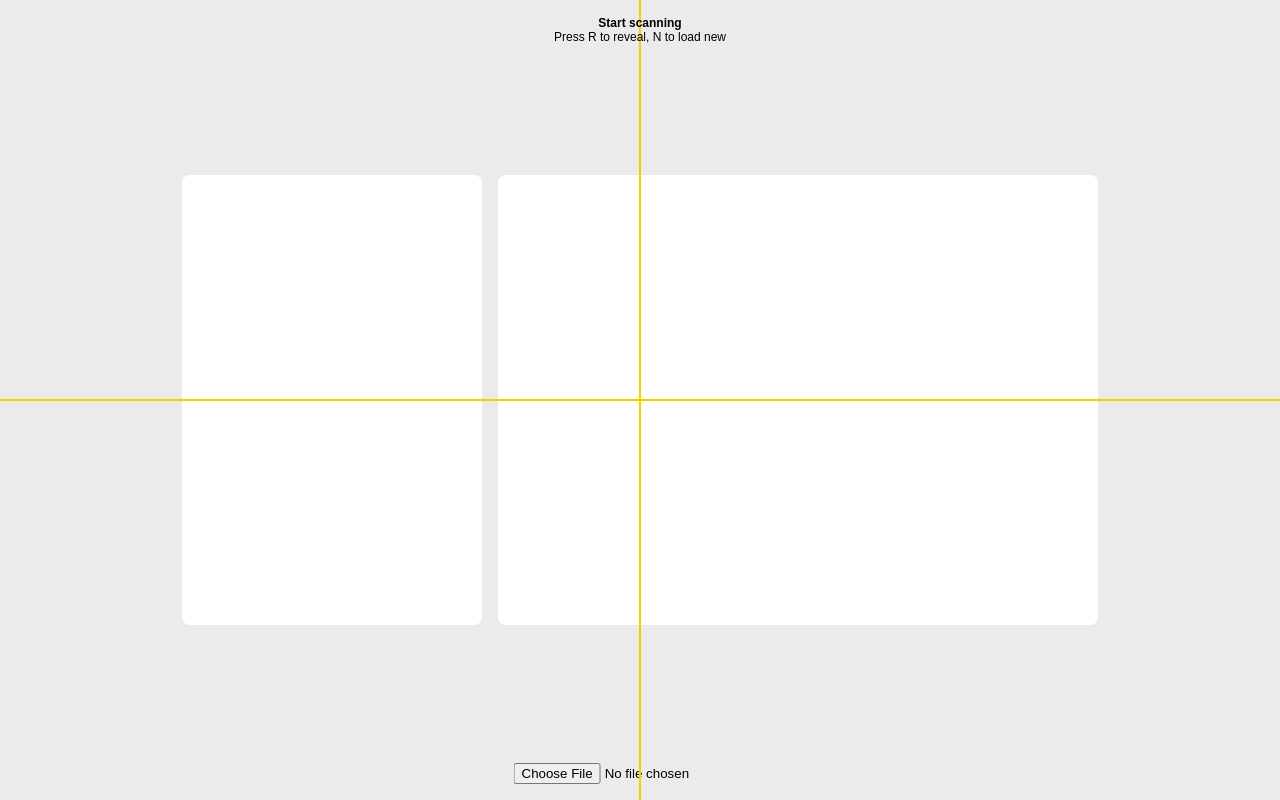
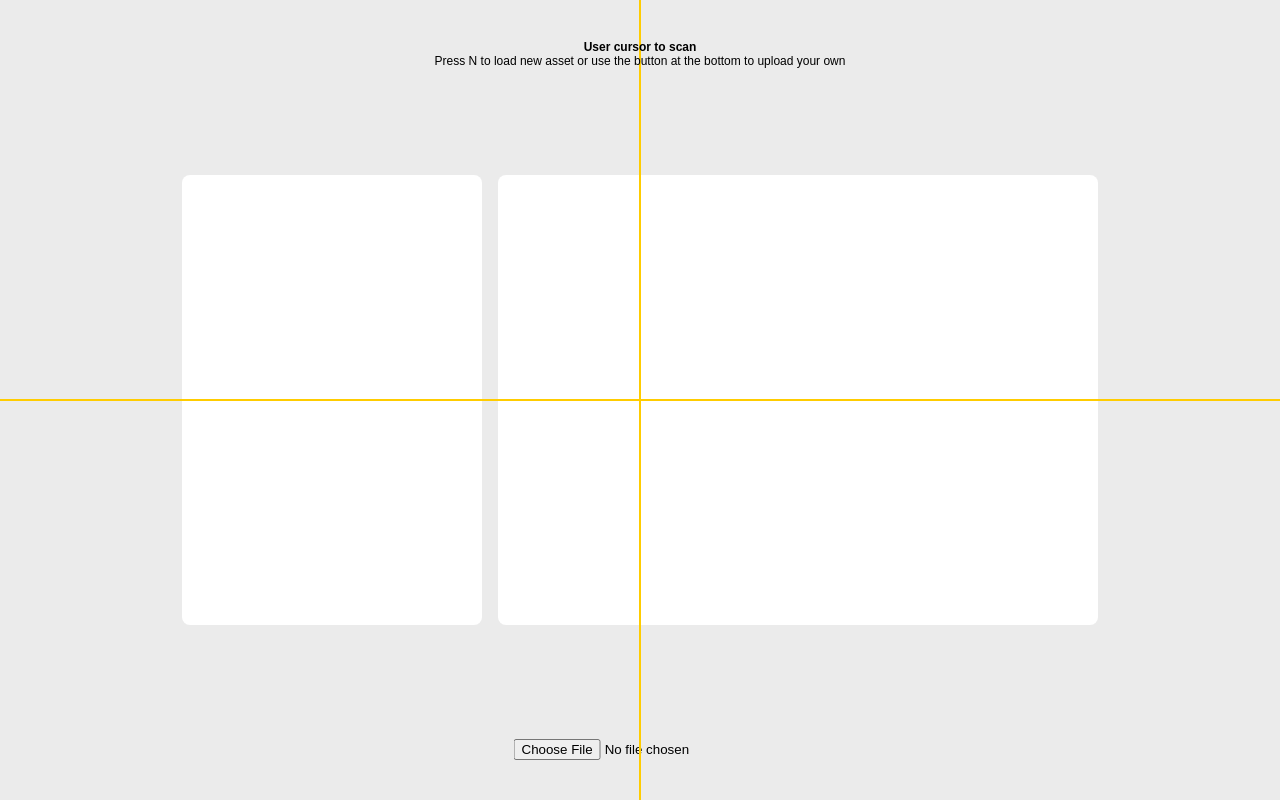
Before and after one commit to SilviaVaelk/slit-scanner, a plain HTML site: page index.html in a window 1280 px wide. Drawn offline with Linux system fonts and the light colour scheme.

Commit message:
Update index.html

```diff
--- a/index.html
+++ b/index.html
@@ -43,7 +43,7 @@ justify-content: center;
 }
 #instructionBlock {
   position: absolute;
-  top: 16px;
+  top: 40px;
   left: 50%;
   transform: translateX(-50%);
   text-align: center;
@@ -58,7 +58,7 @@ justify-content: center;
 }
   #fileInputWrapper {
   position: absolute;
-  bottom: 16px;
+  bottom: 40px;
   left: 50%;
   transform: translateX(-50%);
   font-family: sans-serif;
@@ -144,8 +144,9 @@ font-size: 10px;
 <body>
 <div id="instructionBlock">
   <div>
-    <strong>Start scanning</strong><br>
-    Press R to reveal, N to load new
+    <strong>User cursor to scan</strong><br>
+    Press N to load new asset
+or use the button at the bottom to upload your own
   </div>
 </div>
 <div id="cursorLine"></div>
```
